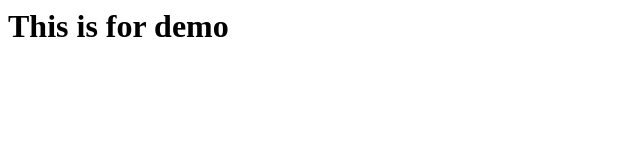
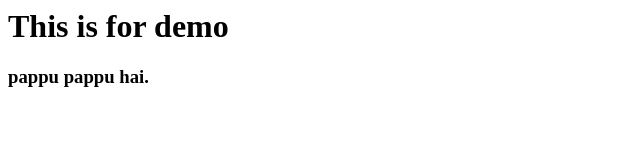
Before and after one commit to prititripathi/test1, a plain HTML site: page index.html in a window 1280 px wide. Shown: the whole page, without its empty margins (0-640 px from the left). Drawn offline with Linux system fonts and the light colour scheme.

Commit message:
ddedsjagdkja

```diff
--- a/index.html
+++ b/index.html
@@ -3,5 +3,6 @@
 
 	<body>
 		<h1>This is for demo</h1>
+		<h3>pappu pappu hai.</h3>
 	</body>
 </html>
```
Also changed, not shown: pappu.txt (added), readme.txt (deleted).
